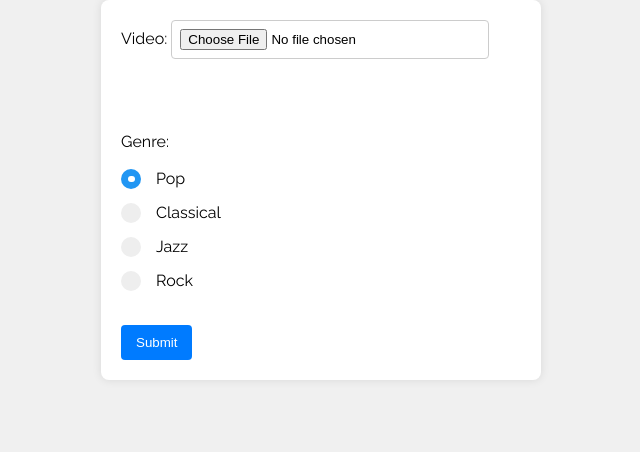
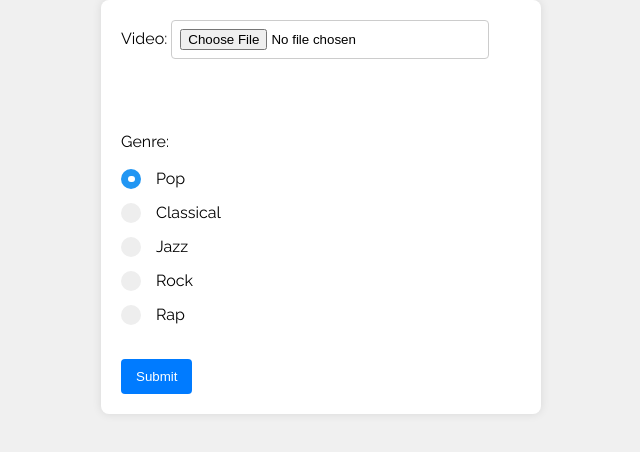
Before and after one commit to theAnshulGupta/hackmit, a website: page public/index.html in a window 1280 px wide. Shown: the part 108-560 px from the top of the page, without its empty margins (319-959 px from the left). Drawn offline with Linux system fonts and the light colour scheme.

Commit message:
rap button

```diff
--- a/public/index.html
+++ b/public/index.html
@@ -51,6 +51,11 @@
         <input type="radio" id="rock" name="songType" value="rock" />
         <span class="checkmark"></span>
       </label>
+      <label class="container"
+        >Rap
+        <input type="radio" id="rap" name="songType" value="Rap" />
+        <span class="checkmark"></span>
+      </label>
 
       <button type="submit" id="submitBtn" style="margin-top:20px">
         Submit
```
